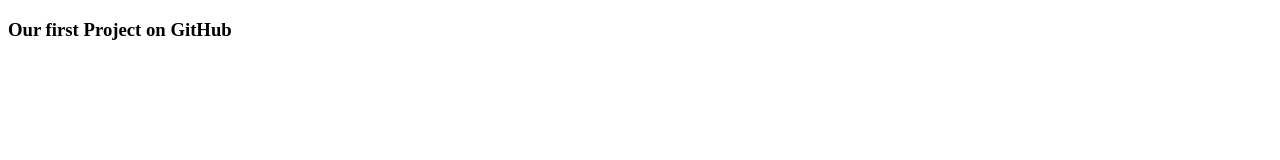
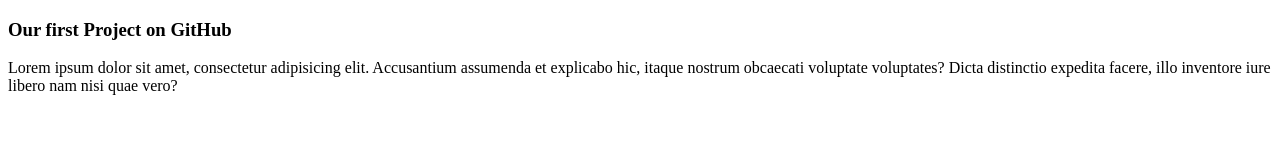
Before and after one commit to akadq/FullStack, a plain HTML site: page index.html in a window 1280 px wide. Drawn offline with Linux system fonts and the light colour scheme.

Commit message:
add <p> index.html

```diff
--- a/index.html
+++ b/index.html
@@ -3,9 +3,12 @@
 <head>
     <meta charset="UTF-8">
     <title>Title</title>
-    <h3 id="heder">Our first Project on GitHub</h3>
 </head>
 <body>
-
+<h3 id="heder">Our first Project on GitHub</h3>
+<p>Lorem ipsum dolor sit amet, consectetur adipisicing elit.
+    Accusantium assumenda et explicabo hic, itaque nostrum obcaecati voluptate voluptates?
+    Dicta distinctio expedita facere, illo inventore iure libero nam nisi quae vero?
+</p>
 </body>
 </html>
```
